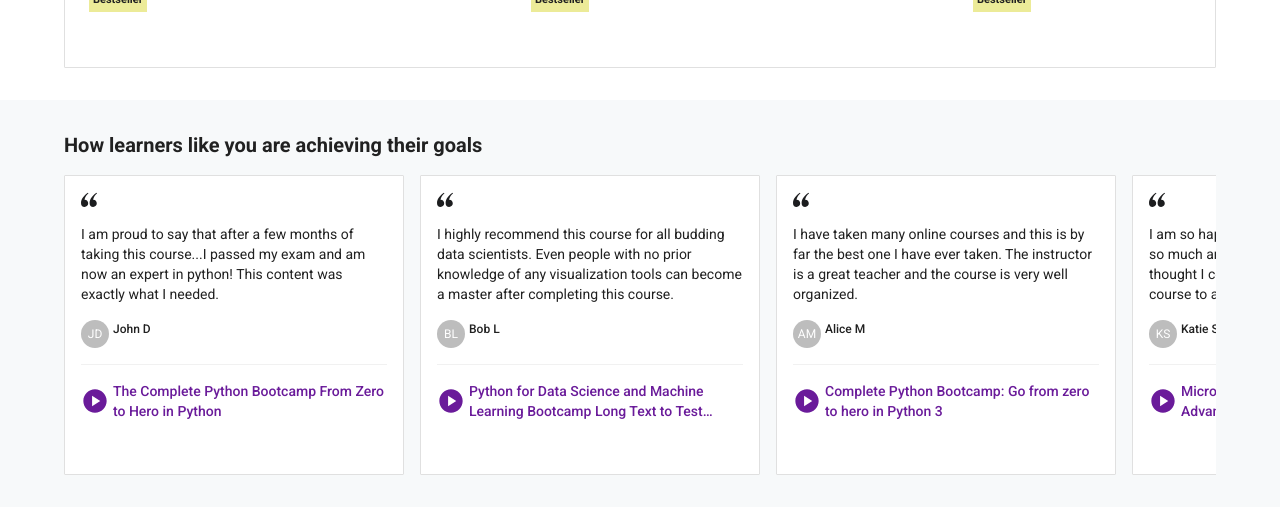
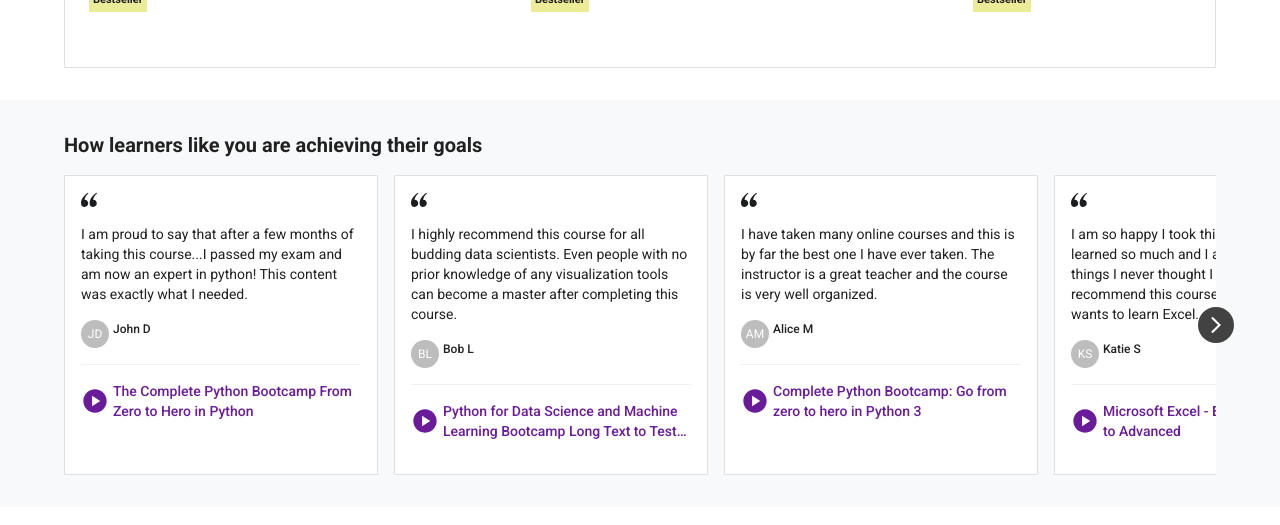
Before and after one commit to tuheli/video-course-platform, a React (Vite) app: page / in a window 1280 px wide. Shown: the part 1400-1925 px from the top of the page. Built offline with nearby package versions, Linux system fonts and the light colour scheme.

Commit message:
Updated slider

```diff
--- a/src/components/learner-positive-reviews/LearnerPositiveReviews.tsx
+++ b/src/components/learner-positive-reviews/LearnerPositiveReviews.tsx
@@ -1,4 +1,4 @@
-import { Box, Container, Stack, Typography } from '@mui/material';
+import { Container, Stack, Typography } from '@mui/material';
 import Slider from 'react-slick';
 import { PositiveReviewCard } from './PositiveReviewCard';
 import { ArrowRight } from '../scroll-to-view-list/ArrowRight';
@@ -11,12 +11,7 @@ export const LearnerPositiveReviews = () => {
   const reviews = getReviews();
 
   return (
-    <Box
-      sx={{
-        bgcolor: 'background.paper',
-      }}
-    >
-      <Container sx={{}}>
+    <Container>
       <Stack
         sx={{
           flexDirection: 'column',
@@ -28,27 +23,24 @@ export const LearnerPositiveReviews = () => {
         </Typography>
         <Slider
           {...{
-              dots: false,
-              infinite: true,
-              variableWidth: true,
+            className: 'slick-slider-padder',
+            infinite: false,
             touchMove: false,
-              slidesToShow: 3,
-              slidesToScroll: 1,
-              nextArrow: <ArrowRight sx={{ right: -18, top: '40%' }} />,
-              prevArrow: <ArrowLeft sx={{ left: -18, top: '40%' }} />,
+            variableWidth: false,
+            speed: 500,
+            slidesToShow: 3.5,
+            slidesToScroll: 1.5,
+            nextArrow: <ArrowRight slidesToShow={4} isSliderInfinite={false} />,
+            prevArrow: <ArrowLeft isSliderInfinite={false} />,
           }}
         >
           {reviews.map((positiveReview, index) => {
             return (
-                <PositiveReviewCard
-                  key={index}
-                  positiveReview={positiveReview}
-                />
+              <PositiveReviewCard key={index} positiveReview={positiveReview} />
             );
           })}
         </Slider>
       </Stack>
     </Container>
-    </Box>
   );
 };
```
Lines whose indentation alone changed are shown as unchanged.
